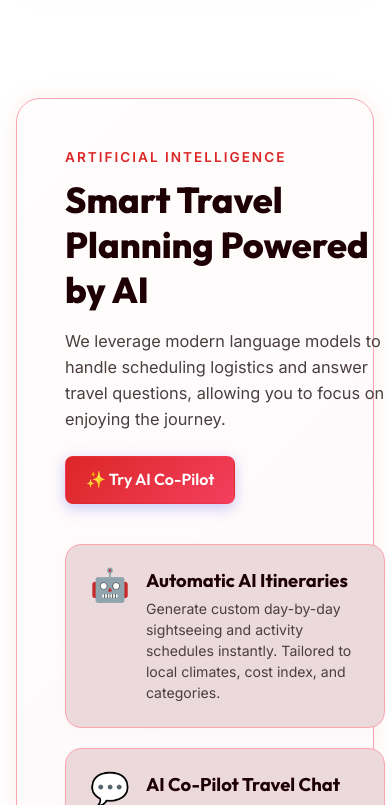
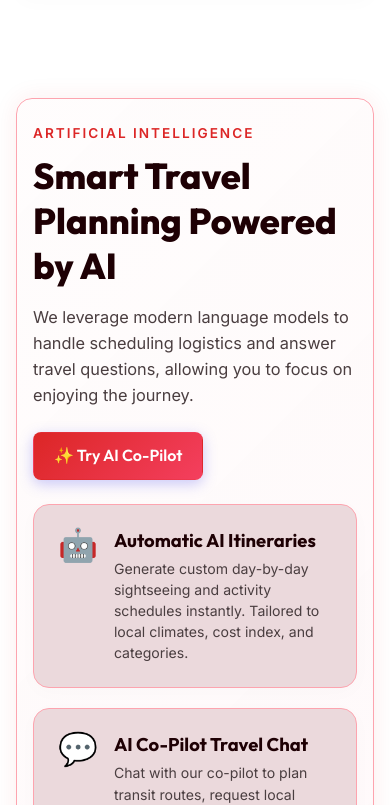
Before and after one commit to Adnankazi207/TripTogether, a React app in the folder frontend/: page / in a window 390 px wide. Shown: the part 2679-3484 px from the top of the page. Built offline with nearby package versions, Linux system fonts and the light colour scheme; the HTML template or start-up script is replaced by a standard one.

Commit message:
css added

```diff
--- a/frontend/src/index.css
+++ b/frontend/src/index.css
@@ -1888,3 +1888,30 @@ p {
     grid-template-columns: 1fr;
   }
 }
+
+/* AI Features Showcase Section responsive rules */
+.ai-showcase-section {
+  padding: 48px;
+  border-radius: var(--radius-lg);
+  margin: 100px 0;
+  border: 1px solid var(--border-color);
+  box-shadow: var(--shadow-glow);
+  background: linear-gradient(135deg, rgba(220,38,38,0.01) 0%, rgba(244,63,94,0.03) 100%);
+}
+.ai-showcase-grid {
+  display: grid;
+  grid-template-columns: repeat(auto-fit, minmax(320px, 1fr));
+  gap: 40px;
+  align-items: center;
+}
+@media (max-width: 768px) {
+  .ai-showcase-section {
+    padding: 24px 16px;
+    margin: 40px 0;
+    border-radius: var(--radius-md);
+  }
+  .ai-showcase-grid {
+    grid-template-columns: 1fr;
+    gap: 24px;
+  }
+}
--- a/frontend/src/pages/Home.jsx
+++ b/frontend/src/pages/Home.jsx
@@ -139,9 +139,8 @@ export default function Home() {
         </div>
       </section>
 
-      {/* AI Features Showcase Section */}
-      <section className="glass-panel" style={{ padding: '48px', borderRadius: 'var(--radius-lg)', margin: '100px 0', border: '1px solid var(--border-color)', boxShadow: 'var(--shadow-glow)', background: 'linear-gradient(135deg, rgba(220,38,38,0.01) 0%, rgba(244,63,94,0.03) 100%)' }}>
-        <div style={{ display: 'grid', gridTemplateColumns: 'repeat(auto-fit, minmax(320px, 1fr))', gap: '40px', alignItems: 'center' }}>
+         <section className="glass-panel ai-showcase-section">
+        <div className="ai-showcase-grid">
           <div>
             <span className="section-tag">Artificial Intelligence</span>
             <h2 style={{ fontSize: '2.25rem', marginBottom: '16px', fontWeight: '800' }}>Smart Travel Planning Powered by AI</h2>
```
